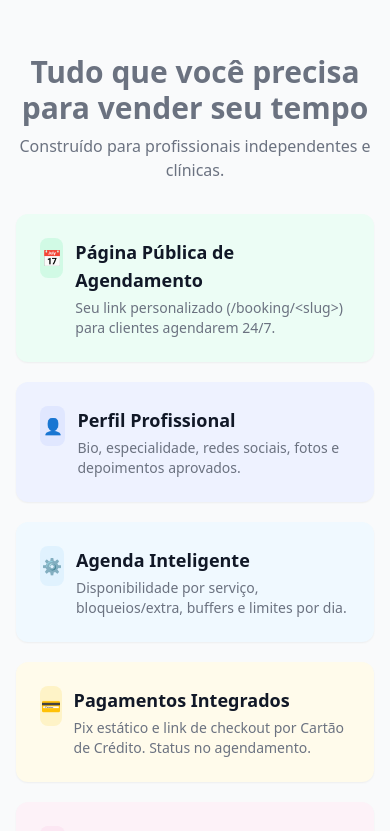
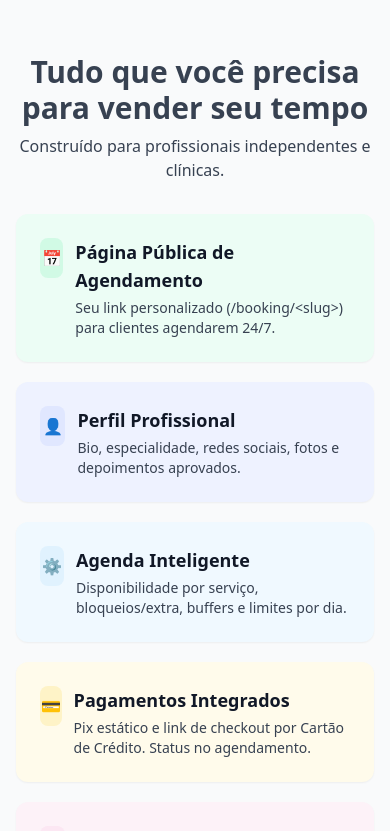
Before and after one commit to agendiia/agendiia0109, a React (Vite) app: page / in a window 390 px wide. Shown: the part 3562-4393 px from the top of the page. Built offline with nearby package versions, Linux system fonts and the light colour scheme; no server answers.

Commit message:
fix(ui): darken gray text colors for better mobile visibility

```diff
--- a/index.css
+++ b/index.css
@@ -47,17 +47,17 @@ html, body, #root { height: 100%; }
     background-color: #F9FAFB !important;
   }
 
-  /* Text hierarchy with proper contrast */
+  /* Text hierarchy with improved contrast for mobile */
   .dark\:text-white, .text-gray-900 {
     color: #111827 !important; /* Headers/primary text */
   }
 
   .dark\:text-gray-100, .dark\:text-gray-300, .text-gray-600 {
-    color: #6B7280 !important; /* Secondary text */
+    color: #374151 !important; /* Secondary text - darker gray-700 */
   }
 
   .text-gray-500, .dark\:text-gray-400 {
-    color: #9CA3AF !important; /* Muted text */
+    color: #4B5563 !important; /* Muted text - darker gray-600 */
   }
 
   /* Border hierarchy */
```
